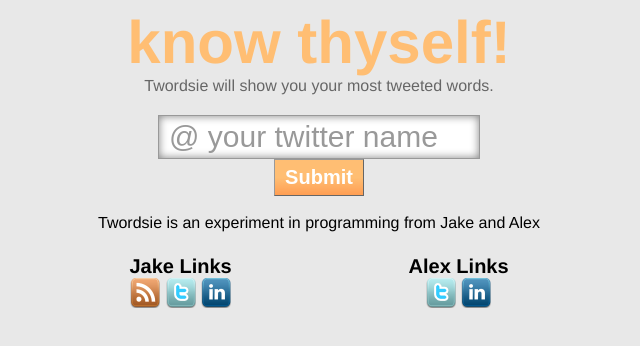
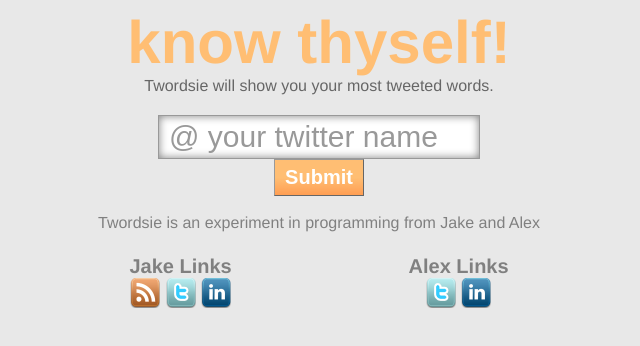
Before and after one commit to jakelevine/twordsie, a plain HTML site: page index.html in a window 1280 px wide. Shown: the whole page, without its empty margins (321-961 px from the left). Drawn offline with nearby package versions, Linux system fonts and the light colour scheme.

Commit message:
--11.14 v3

```diff
--- a/index.html
+++ b/index.html
@@ -20,7 +20,7 @@
    			<div><input type="submit" class="button" value="Submit" /></div>
 		</form>
  		<br>
-		<div id="footer">
+		<div class="footer">
 			Twordsie is an experiment in programming from Jake and Alex
 			<br>
 			<div id ="footersplitleft">
--- a/stylesheets/main.css
+++ b/stylesheets/main.css
@@ -20,12 +20,11 @@ body {
 	color:gray;
 	font: normal small-caption;
 	text-align: center;
-	position: absolute;
+	margin:auto;
 	width:100%;
 	}
 
 #footersplitleft{
-
 	float:left;
 	font-size:20px;
 	margin-left:35%;
```
Also changed, not shown: statuspage.html (+1 -1 lines).
